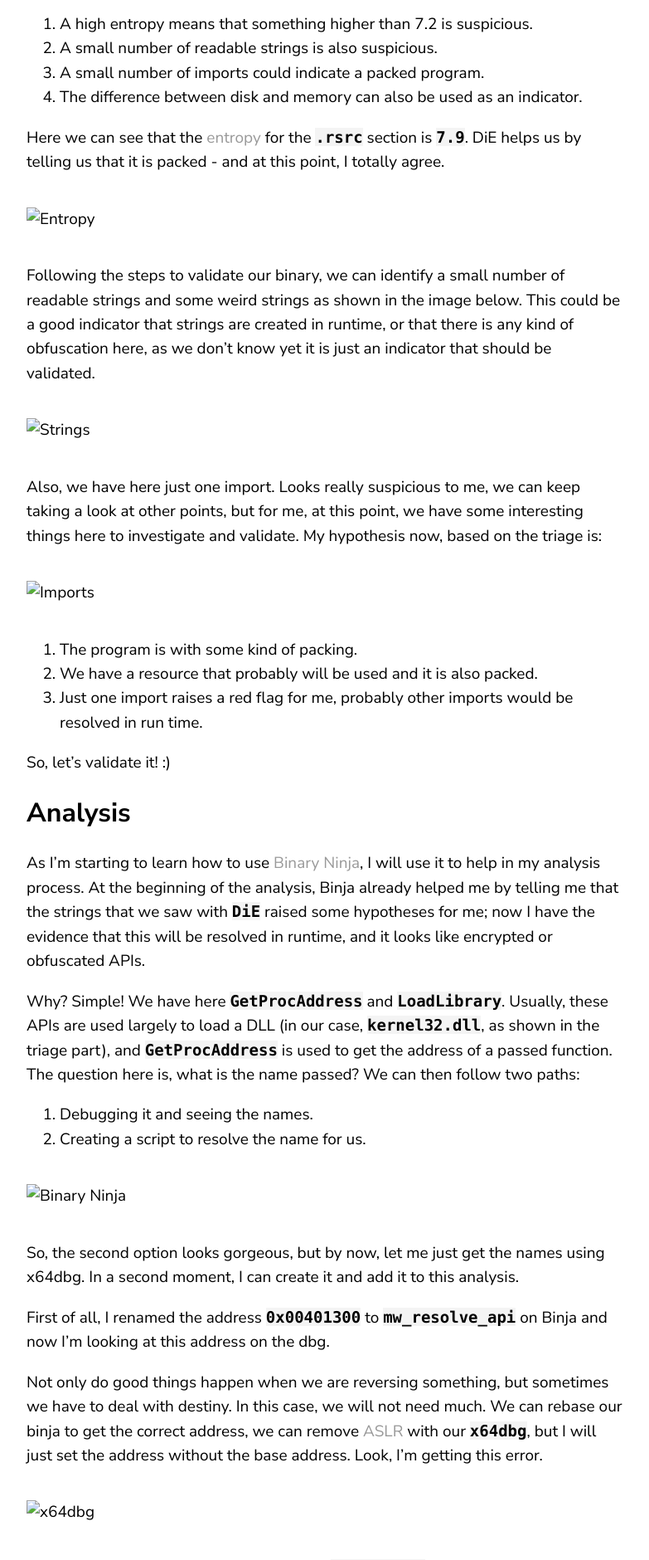
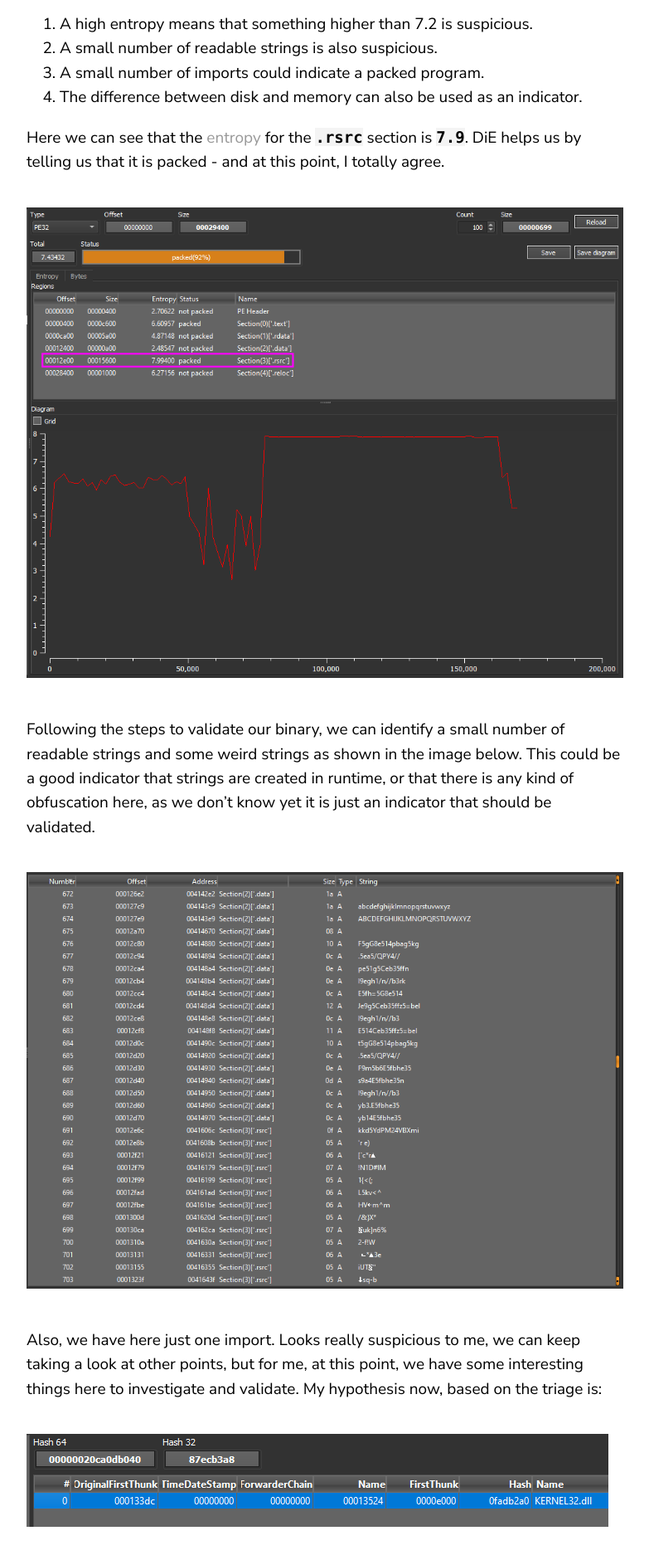
Before and after one commit to moval0x1/moval0x1.github.io, a Jekyll site: the page built from docs/_posts/2023-10-31-zero2auto-custom-sample-part-1.markdown, in a window 1280 px wide. Shown: the part 2087-3967 px from the top of the page at 83% size, without its empty margins (68-851 px from the left). Built offline with Jekyll 4.4.1, drawn with Linux system fonts in a browser that asks for light colours; comment, search, counter and statistics services are not loaded.

Commit message:
Update imgs path

````diff
--- a/docs/_posts/2023-10-31-zero2auto-custom-sample-part-1.markdown
+++ b/docs/_posts/2023-10-31-zero2auto-custom-sample-part-1.markdown
@@ -28,15 +28,15 @@ When we are looking at a binary, it is not recommended to use only one thing as
 
 Here we can see that the [entropy](https://redcanary.com/blog/threat-hunting-entropy/) for the **```.rsrc```** section is **```7.9```**. DiE helps us by telling us that it is packed - and at this point, I totally agree.
 
-![Entropy](../assets/images/zero2auto/DiE-entropy.png)
+![Entropy](/assets/images/zero2auto/DiE-entropy.png)
 
 Following the steps to validate our binary, we can identify a small number of readable strings and some weird strings as shown in the image below. This could be a good indicator that strings are created in runtime, or that there is any kind of obfuscation here, as we don't know yet it is just an indicator that should be validated.
 
-![Strings](../assets/images/zero2auto/DiE-strings.png)
+![Strings](/assets/images/zero2auto/DiE-strings.png)
 
 Also, we have here just one import. Looks really suspicious to me, we can keep taking a look at other points, but for me, at this point, we have some interesting things here to investigate and validate. My hypothesis now, based on the triage is:
 
-![Imports](../assets/images/zero2auto/DiE-imports.png)
+![Imports](/assets/images/zero2auto/DiE-imports.png)
 
 1. The program is with some kind of packing.
 2. We have a resource that probably will be used and it is also packed.
@@ -53,7 +53,7 @@
 1. Debugging it and seeing the names.
 2. Creating a script to resolve the name for us.
 
-![Binary Ninja](../assets/images/zero2auto/Binja-cross-reference.png)
+![Binary Ninja](/assets/images/zero2auto/Binja-cross-reference.png)
 
 So, the second option looks gorgeous, but by now, let me just get the names using x64dbg. In a second moment, I can create it and add it to this analysis.
 
@@ -61,19 +61,19 @@
 
 Not only do good things happen when we are reversing something, but sometimes we have to deal with destiny. In this case, we will not need much. We can rebase our binja to get the correct address, we can remove [ASLR](https://www.sans.org/blog/dealing-with-aslr-when-analyzing-malware-on-windows-8-1/) with our **```x64dbg```**, but I will just set the address without the base address. Look, I'm getting this error.
 
-![x64dbg](../assets/images/zero2auto/x64dbg-address-error.png)
+![x64dbg](/assets/images/zero2auto/x64dbg-address-error.png)
 
 Because in my dbg the base address is not **```0x00400000```**, we can confirm it by taking a look on **```Memory Map```** and then, we see that my base is **```0x009F0000```**.
 
-![Memory Map](../assets/images/zero2auto/x64dbg-memory-map.png)
+![Memory Map](/assets/images/zero2auto/x64dbg-memory-map.png)
 
 What should I do? Just use **```0x009F1300```**, easy and now I can rename this function as **```mw_resolve_api```**. All good now! :)
 
-![mw_resolve_api](../assets/images/zero2auto/x64dbg-mw-resolve-api.png)
+![mw_resolve_api](/assets/images/zero2auto/x64dbg-mw-resolve-api.png)
 
 Now, I would like to see where this function is called; I just need to press **```x```** on the line above - that is the beginning of this function - and I will see the cross references.
 
-![Xref](../assets/images/zero2auto/x64dbg-xref.png)
+![Xref](/assets/images/zero2auto/x64dbg-xref.png)
 
 Doubling click on the first call and setting a BP on it, we can now start our debugging and get all the names after passing by this call.
 
@@ -103,7 +103,7 @@ Yeah! Now we can see that we will find exciting things being made with the resou
 
 Using the dbg and knowing that the functions would be resolved at runtime, the program at the beginning calls **```CreateProcessA```**
 
-![CreateProcessA](../assets/images/zero2auto/x64dbg-create-process-a.png)
+![CreateProcessA](/assets/images/zero2auto/x64dbg-create-process-a.png)
 
 As we can see here on the [MSDN](https://learn.microsoft.com/en-us/windows/win32/api/processthreadsapi/nf-processthreadsapi-createprocessa) definition.
 
@@ -124,7 +124,7 @@ BOOL CreateProcessA(
 
 The 4th param is 4. According to MSDN, the process flags set on [deCreationFlags](https://learn.microsoft.com/en-us/windows/win32/procthread/process-creation-flags) should be created in a suspended state.
 
-![CREATE_SUSPENDED](../assets/images/zero2auto/msdn-create-suspended.png)
+![CREATE_SUSPENDED](/assets/images/zero2auto/msdn-create-suspended.png)
 
 > Another quick explanation here!
 >
@@ -132,7 +132,7 @@ The 4th param is 4. According to MSDN, the process flags set on [deCreationFlags
 
 Using Process Hacker to confirm it, we are able to see that after executing the **```CreateProcessA```**, another binary is created, and the color is set to gray.
 
-![Process Hacker](../assets/images/zero2auto/ph-suspended-bin.png)
+![Process Hacker](/assets/images/zero2auto/ph-suspended-bin.png)
 
 
 > Another quick explanation here!
@@ -141,17 +141,17 @@ Using Process Hacker to confirm it, we are able to see that after executing the
 >- Hacker > Options > Highlight
 
 
-![Process Hacker > Options](../assets/images/zero2auto/ph-options.png)
+![Process Hacker > Options](/assets/images/zero2auto/ph-options.png)
 
 As the process was created and **```EAX```** returns **```1```**, we can keep our analysis. After that **```VirtualAlloc```** is called and the return address is **```0x00DB0000```**. Just put it on dump by following the right-click on **```EAX > Follow in Dump```**. After that **```GetThreadContext```** is called. Let's take a look at what this API is used for.
 
 This time I'm using another good place to learn about APIs, the [MalAPI](https://malapi.io/winapi/GetThreadContext) tells us.
 
-![MalAPI](../assets/images/zero2auto/malapi-get-thread-context.png)
+![MalAPI](/assets/images/zero2auto/malapi-get-thread-context.png)
 
 To be honest, nothing new, right? We have already put an injection as a feasible hypothesis. The handle passed to this function was **```0x110```**, and we can see that it is related to our new instance. How can I know that? Simple! Looking for the **```PID```**, is the same ;P
 
-![Threads](../assets/images/zero2auto/x64dbg-thread.png)
+![Threads](/assets/images/zero2auto/x64dbg-thread.png)
 
 We are finding interesting things here, let's move on. After that there is a call to **```ReadProcessMemory```**. And, according to [MSDN](https://learn.microsoft.com/en-us/windows/win32/api/memoryapi/nf-memoryapi-readprocessmemory).
 
@@ -167,7 +167,7 @@ BOOL ReadProcessMemory(
 
 Here we have the params, the **```hProcess```**, **```lpBaseAddress```** and **```lpBuffer```**.
 
-![ReadProcessMemory Params](../assets/images/zero2auto/x64dbg-read-process-memory.png)
+![ReadProcessMemory Params](/assets/images/zero2auto/x64dbg-read-process-memory.png)
 
 Let's summarize after that, OK? It calls **```VirtualAllocEx```** to allocate memory in this new binary created, and calls **```WriteProcessMemory```** to put the new content there and calls **```SetThreadContext```** and then, **```ResumeThread```**. Nice, we are done, right? We saw everything, and we understood things there, so we finished!
 
@@ -179,15 +179,15 @@ Now we know what and how to do things, so. Let's start it again.
 
 Okay, to speed up our process, we don't need to see everything again; just put a BP on **```VirtualAlloc```**, **```VirtualAllocEx```**, **```FindResourceA```** and **```LoadResource```**. With all needed BP sets, just run.
 
-![BreakPoints](../assets/images/zero2auto/x64dbg-breakpoints.png)
+![BreakPoints](/assets/images/zero2auto/x64dbg-breakpoints.png)
 
 The program first stops at the **```FindResource```** and after that, a call to **```LoadResource```**, and it results in the resource file loaded at the address **```0x00A06060```** as the image below.
 
-![Resource Loaded](../assets/images/zero2auto/x64dbg-resource-loaded.png)
+![Resource Loaded](/assets/images/zero2auto/x64dbg-resource-loaded.png)
 
 After that **```VirtualAlloc```** is called and in sequence we have a function which receives three arguments. Put all them on dump we have:
 
-![Weird Function](../assets/images/zero2auto/x64dbg-weird-function.png)
+![Weird Function](/assets/images/zero2auto/x64dbg-weird-function.png)
 
 1. The address allocated with **```VirtualAlloc```**
 2. A weird content
@@ -271,18 +271,18 @@ When ECX receives the content from EBX we have here 0x1C, the size from the reso
 
 And for me, it looks like [RC4 Cipher](https://en.wikipedia.org/wiki/RC4). I have already dealt with it in an old video that you can find it here.
 
-[![RC4 Extractor](../assets/images/zero2auto/youtube-rc4-extractor.png)](https://www.youtube.com/watch?v=-Kk-r5NxtSA "RC4 Extractor")
+[![RC4 Extractor](/assets/images/zero2auto/youtube-rc4-extractor.png)](https://www.youtube.com/watch?v=-Kk-r5NxtSA "RC4 Extractor")
 
 Based on that, this difference looks like the RC4 Key and the rest that should be decoded, using [cyberchef](https://cyberchef.org/) when can easily validate it.
 
-![RH Key](../assets/images/zero2auto/rh-key.png)
+![RH Key](/assets/images/zero2auto/rh-key.png)
 
 I have the possible key:
 >01 DD 0C 92 00 22 00 00 00 22 00 00 6B 6B 64 35 59 64 50 4D 32 34 56 42 58 6D 69 00
 
 And I got just some bytes to validate if it is correct.
 
-![RH Binary](../assets/images/zero2auto/rh-binary-encoded.png)
+![RH Binary](/assets/images/zero2auto/rh-binary-encoded.png)
 
 >03 3C 65 A7
 EC 58 FB B6 93 E6 EC E7 89 00 00 27 72 20 65 29
@@ -293,20 +293,20 @@ D4 82 54 DA 8A 93 19 99 1C 21 A9 12 C5 2A 1B 4A
 
 Unfortunately, it didn't work, so sad, no?
 
-![Cyber Chef](../assets/images/zero2auto/cc-rc4-error.png)
+![Cyber Chef](/assets/images/zero2auto/cc-rc4-error.png)
 
 Not really, just keeping taking a look on dbg we can see that it does not use the **```0x1C```**; it starts by the **```0xC```** position, so our key was almost correct, but we found out that the correct one is with only **```0xF```** bytes.
 
-![RC4 Correct Key](../assets/images/zero2auto/x64dbg-rc4-correct-key.png)
-![RH Correct Key](../assets/images/zero2auto/rh-correct-key.png)
+![RC4 Correct Key](/assets/images/zero2auto/x64dbg-rc4-correct-key.png)
+![RH Correct Key](/assets/images/zero2auto/rh-correct-key.png)
 
 Very cool, isn't it? Trying this key one more time, we got the correct and beautiful **```MZ```** <3
 
-![RC4 Correct](../assets/images/zero2auto/cc-rc4-correct.png)
+![RC4 Correct](/assets/images/zero2auto/cc-rc4-correct.png)
 
 And now, we know...
 
-![I Know What You Did Last Summer Filme](../assets/images/zero2auto/movie.png)
+![I Know What You Did Last Summer Filme](/assets/images/zero2auto/movie.png)
 
 After that, happens the same as we've previously analyzed it. We should now analyze this resource! But, it will be in the next part of this **```Zero2Auto Custom Sample```** series.
 
````
